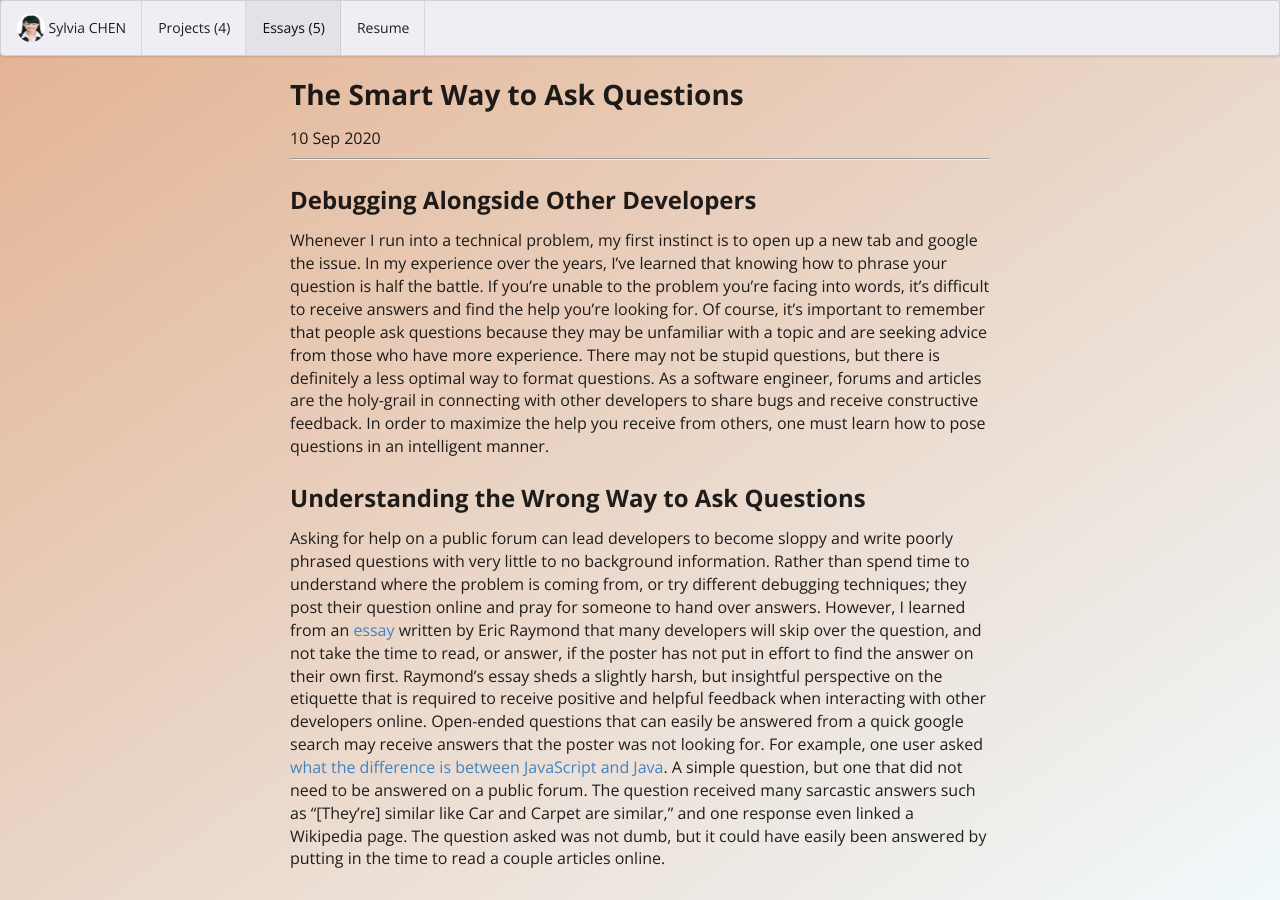
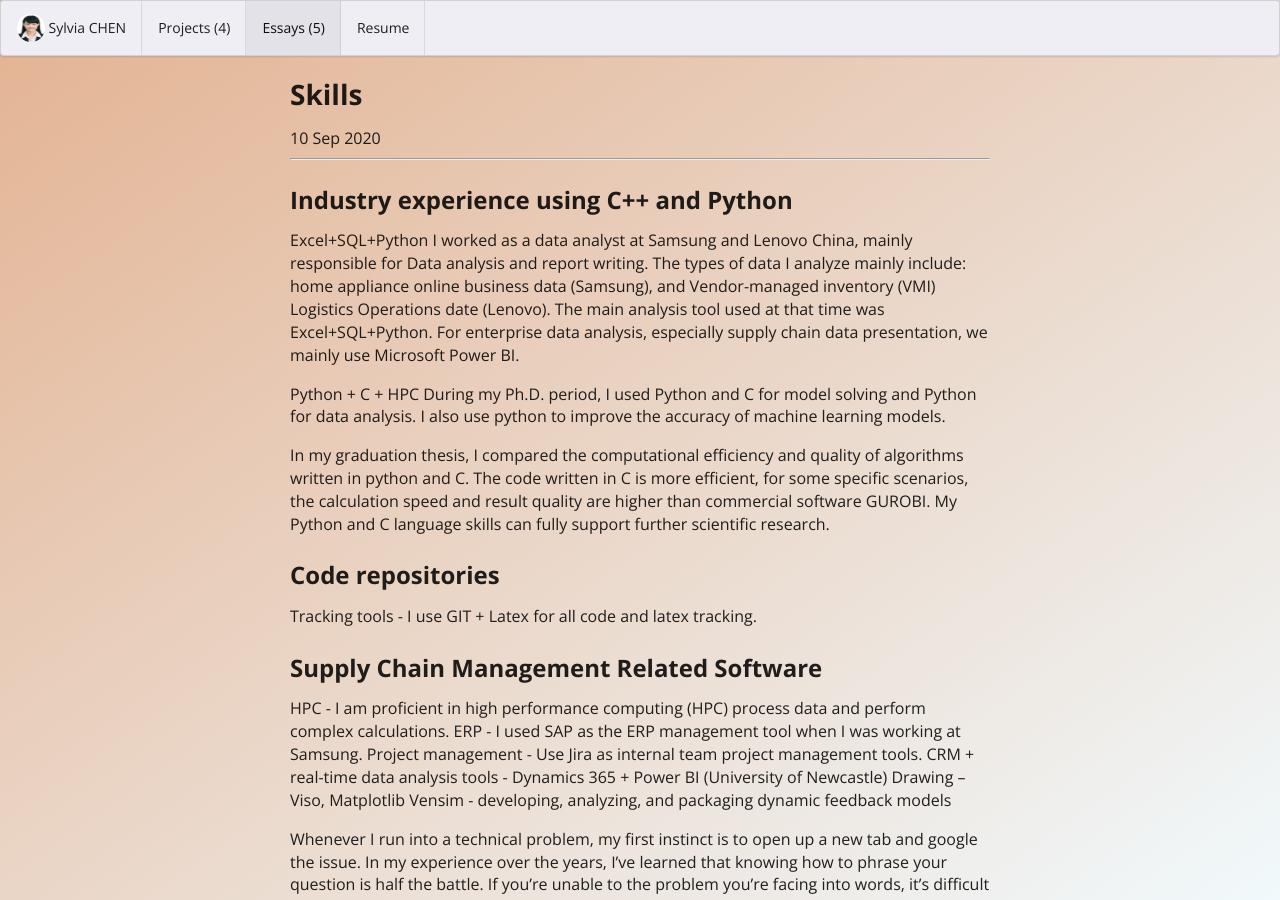
Before and after one commit to SylviaChen1/SylviaChen1.github.io, a Jekyll site: the page built from essays/Skills.md, in a window 1280 px wide and 900 px high. Built offline with Jekyll 4.4.1, drawn with Linux system fonts in a browser that asks for light colours.

Commit message:
essay changes

```diff
--- a/essays/smart-way-to-ask-questions.md
+++ b/essays/Skills.md
@@ -1,16 +1,48 @@
 ---
 layout: essay
 type: essay
-title: The Smart Way to Ask Questions
+title: Skills
 # All dates must be YYYY-MM-DD format!
 date: 2020-09-10
 labels:
-  - SoftwareEngineering
-  - StackOverflow
-  - Questions
+  - Skills
+  - Python
+  - software
 ---
 
-## Debugging Alongside Other Developers
+## Industry experience using C++ and Python
+Excel+SQL+Python
+I worked as a data analyst at Samsung and Lenovo China, mainly responsible for Data analysis and report writing. The types of data I analyze mainly include: home appliance online business data (Samsung), and Vendor-managed inventory (VMI) Logistics Operations date (Lenovo). The main analysis tool used at that time was Excel+SQL+Python. For enterprise data analysis, especially supply chain data presentation, we mainly use Microsoft Power BI.
+
+Python + C + HPC
+During my Ph.D. period, I used Python and C for model solving and Python for data analysis. I also use python to improve the accuracy of machine learning models.
+
+In my graduation thesis, I compared the computational efficiency and quality of algorithms written in python and C. The code written in C is more efficient, for some specific scenarios, the calculation speed and result quality are higher than commercial software GUROBI. My Python and C language skills can fully support further scientific research.
+
+## Code repositories
+Tracking tools - I use GIT + Latex for all code and latex tracking.
+
+## Supply Chain Management Related Software
+HPC - I am proficient in high performance computing (HPC) process data and perform complex calculations.
+ERP - I used SAP as the ERP management tool when I was working at Samsung.
+Project management - Use Jira as internal team project management tools.
+CRM + real-time data analysis tools - Dynamics 365 + Power BI (University of Newcastle)
+Drawing – Viso, Matplotlib
+Vensim - developing, analyzing, and packaging dynamic feedback models
+
+
+
+
+
+
+
+
+
+
+
+
+
+
 
 Whenever I run into a technical problem, my first instinct is to open up a new tab and google the issue. In my experience over the years, I’ve learned that knowing how to phrase your question is half the battle. If you’re unable to the problem you're facing into words, it’s difficult to receive answers and find the help you’re looking for. Of course, it’s important to remember that people ask questions because they may be unfamiliar with a topic and are seeking advice from those who have more experience. There may not be stupid questions, but there is definitely a less optimal way to format questions. As a software engineer, forums and articles are the holy-grail in connecting with other developers to share bugs and receive constructive feedback. In order to maximize the help you receive from others, one must learn how to pose questions in an intelligent manner.
 
```
Also changed, not shown: essays/OLD others/coding-standards.md (renamed from essays/coding-standards.md), essays/OLD others/complexity-made-easier.md (renamed from essays/complexity-made-easier.md), essays/OLD others/only-the-beginning.md (renamed from essays/only-the-beginning.md), essays/OLD others/selecting-software-engineering.md (renamed from essays/selecting-software-engineering.md).
